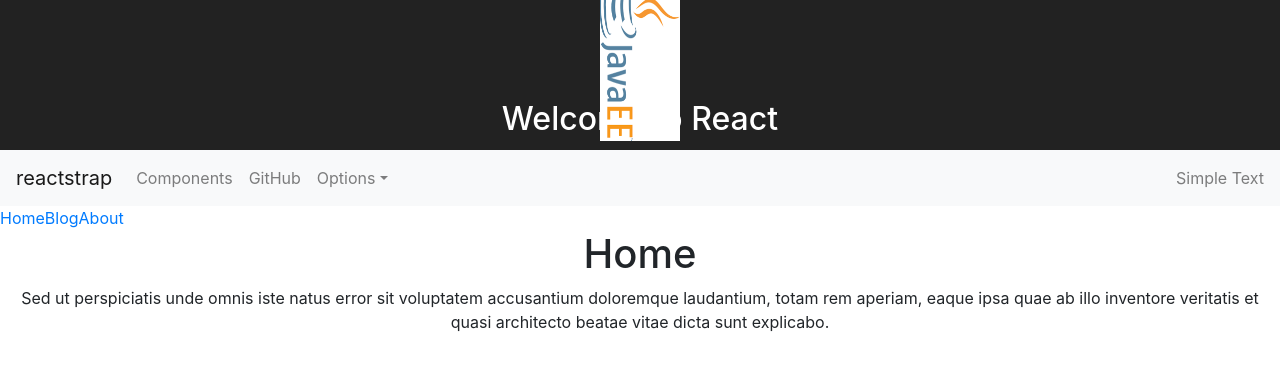
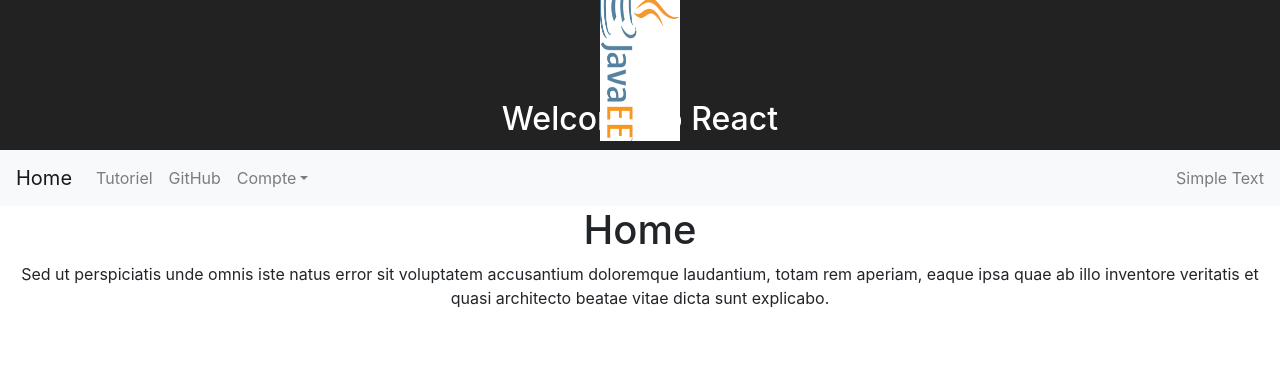
Before and after one commit to qcouroneau/frontTutoJEE, a React (Create React App) app: page / in a window 1280 px wide. Shown: the top 370 px of the page. Built offline with nearby package versions, Linux system fonts and the light colour scheme.

Commit message:
modif navbar

```diff
--- a/src/App.js
+++ b/src/App.js
@@ -40,14 +40,8 @@
         <BrowserRouter basename={process.env.REACT_APP_ROUTER_BASE || ''}>
           <div>
             <NavBar></NavBar>
-            <ul className="nav">
-              <li><Link to="/">Home</Link></li>
-              <li><Link to="/blog">Blog</Link></li>
-              <li><Link to="/about">About</Link></li>
-            </ul>
             <Switch>
-              <Route path="/blog" component={BlogScreen}/>
-              <Route path="/about" component={AboutScreen}/>
+              <Route path="/tutoriel" component={AboutScreen}/>
               <Route path="/" component={HomeScreen}/>
             </Switch>
           </div>
@@ -74,65 +68,23 @@
   return (
     <div>
       <Navbar color="light" light expand="md">
-        <NavbarBrand href="/">reactstrap</NavbarBrand>
+        <NavbarBrand href="/">Home</NavbarBrand>
         <NavbarToggler onClick={toggle} />
         <Collapse isOpen={isOpen} navbar>
           <Nav className="mr-auto" navbar>
             <NavItem>
-              <NavLink href="/components/">Components</NavLink>
+              <NavLink href="/tutoriel">Tutoriel</NavLink>
             </NavItem>
             <NavItem>
-              <NavLink href="https://github.com/reactstrap/reactstrap">GitHub</NavLink>
+              <NavLink href="https://github.com/qcouroneau/frontTutoJEE">GitHub</NavLink>
             </NavItem>
             <UncontrolledDropdown nav inNavbar>
               <DropdownToggle nav caret>
-                Options
+                Compte
               </DropdownToggle>
               <DropdownMenu right>
                 <DropdownItem>
-                  Option 1
-                </DropdownItem>
-                <DropdownItem>
-                  Option 2
-                </DropdownItem>
-                <DropdownItem divider />
-                <DropdownItem>
-                  Reset
-                </DropdownItem>
-              </DropdownMenu>
-            </UncontrolledDropdown>
-          </Nav>
-          <NavbarText>Simple Text</NavbarText>
-        </Collapse>
-      </Navbar>
-    </div>
-  );
-}
-function BlogScreen() {
-  const [isOpen, setIsOpen] = useState(false);
-
-  const toggle = () => setIsOpen(!isOpen);
-
-  return (
-    <div>
-      <Navbar color="light" light expand="md">
-        <NavbarBrand href="/">reactstrap</NavbarBrand>
-        <NavbarToggler onClick={toggle} />
-        <Collapse isOpen={isOpen} navbar>
-          <Nav className="mr-auto" navbar>
-            <NavItem>
-              <NavLink href="/components/">Components</NavLink>
-            </NavItem>
-            <NavItem>
-              <NavLink href="https://github.com/reactstrap/reactstrap">GitHub</NavLink>
-            </NavItem>
-            <UncontrolledDropdown nav inNavbar>
-              <DropdownToggle nav caret>
-                Options
-              </DropdownToggle>
-              <DropdownMenu right>
-                <DropdownItem>
-                  Option 1
+                  Option
                 </DropdownItem>
                 <DropdownItem>
                   Option 2
@@ -151,6 +103,8 @@
   );
 }
 
+
+
 function AboutScreen() {
   return (
     <CodeMirror
```
